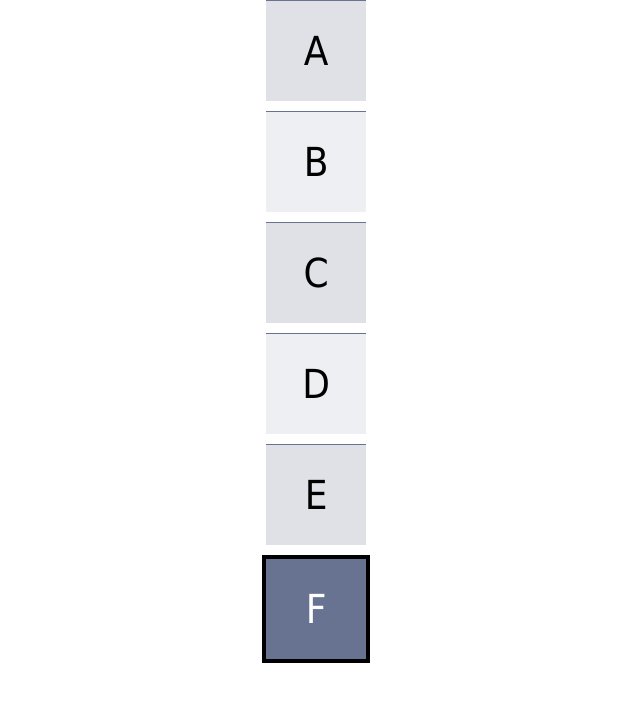
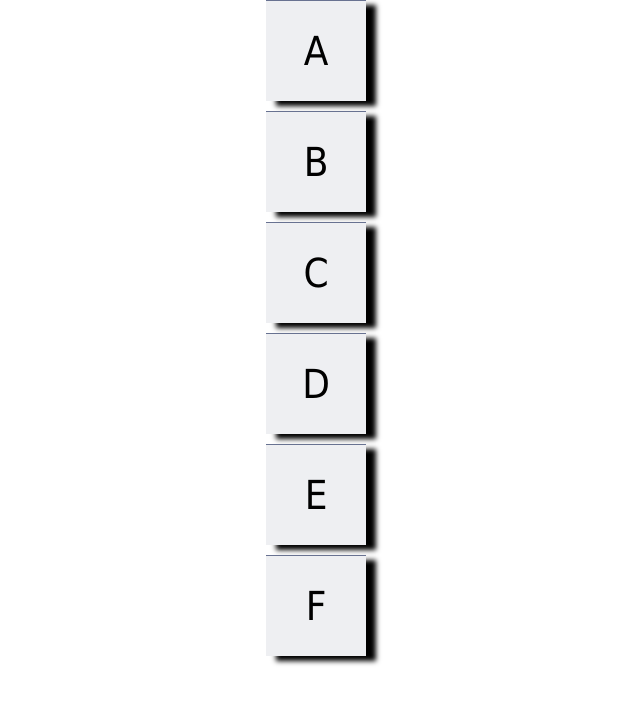
Before and after one commit to ndebnam1/project1, a plain HTML site: page index.html in a window 1280 px wide. Shown: the whole page, without its empty margins (324-964 px from the left). Drawn offline with Linux system fonts and the light colour scheme.

Commit message:
CreatedStyleC Finished Shadow and Gradient Styling

```diff
--- a/index.html
+++ b/index.html
@@ -4,7 +4,7 @@
     <head>
         <meta charset="UTF-8">
         <meta name="viewport" content="width=device-width, initial-scale=1.0">
-        <link rel="stylesheet" href="styleA.css">
+        <link rel="stylesheet" href="styleC.css">
         <title>Project1</title>
     </head>
 
--- a/styleC.css
+++ b/styleC.css
@@ -27,14 +27,9 @@ body {
     align-items: center;
     justify-content: center;
     background-color: #eeeff2;
+    box-shadow:black 10px 5px 5px;
 }
 
-.box:nth-child(odd) {
-    background-color: #dfe1e7;
+.box:hover{
+   background: radial-gradient(circle,rgba(63,94,251,1) 0%,rgba(252,70,107,1) 100%);
 }
-
-.box:last-child {
-    border: 4px solid black;
-    background-color: #687291;
-    color: white;
-}
```
